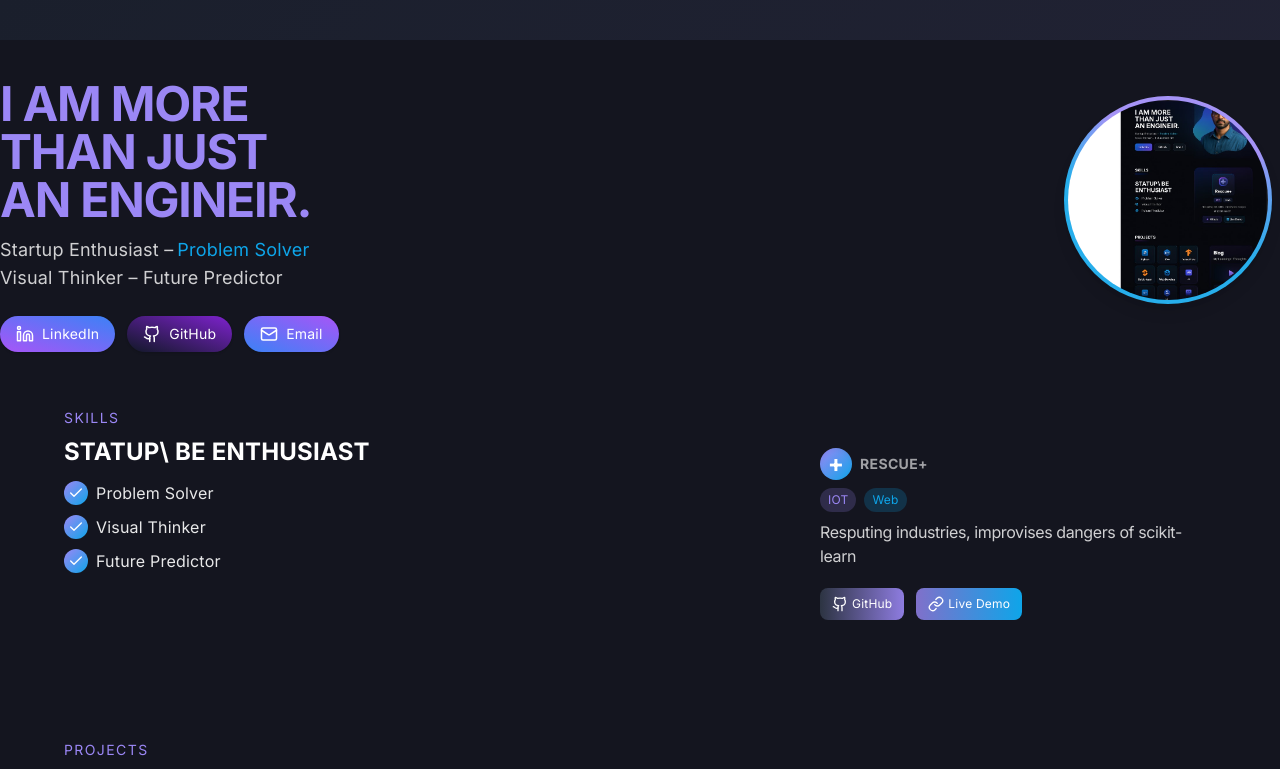
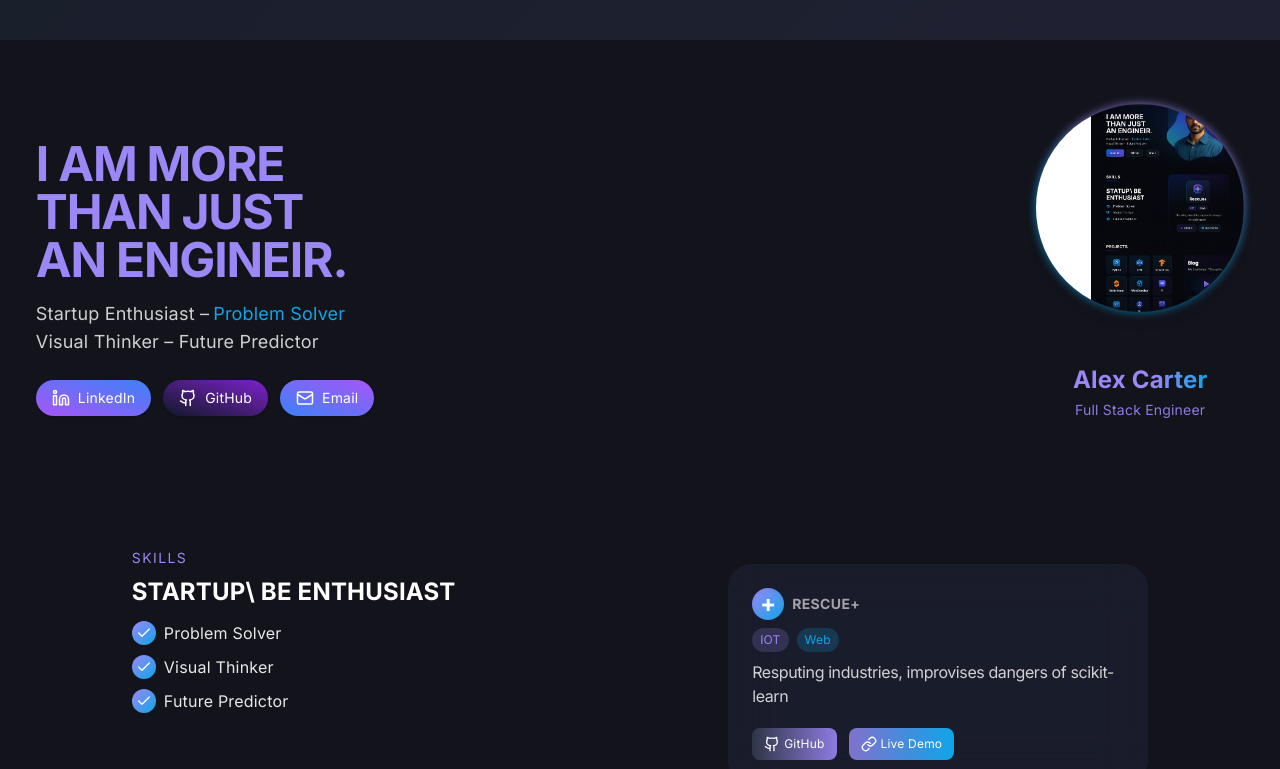
Before and after one commit to KrishnaSingh137/vibrant-vite-portfolio, a React (Vite) app: page / in a window 1280 px wide. Shown: the top 769 px of the page. Built offline with nearby package versions, Linux system fonts and the light colour scheme.

Commit message:
feat: Improve profile blob design
- Added AOS library for animations.
- Added name below the profile image.
- Adjusted spacing for desktop view.

```diff
--- a/src/components/ProfileBlob.tsx
+++ b/src/components/ProfileBlob.tsx
@@ -7,9 +7,11 @@ interface ProfileBlobProps {
 }
 
 const ProfileBlob: React.FC<ProfileBlobProps> = ({ src, alt }) => (
-  <div className="relative w-40 h-40 sm:w-52 sm:h-52 ml-auto fade-in-up" style={{ marginRight: "0.5rem" }}>
-    <div className="absolute inset-0 rounded-full z-0" style={{
-      background: "radial-gradient(ellipse 65% 90% at 60% 0,#9b87f5 60%,#0EA5E9 100%)"
+  <div className="relative w-40 h-40 sm:w-52 sm:h-52 fade-in-up" style={{ marginRight: "0" }}>
+    <div className="absolute inset-0 rounded-full z-0 transition-all" style={{
+      background: "radial-gradient(ellipse 65% 90% at 60% 0,#9b87f5 60%,#0EA5E9 100%)",
+      filter: "blur(5px)",
+      opacity: 0.8,
     }}></div>
     <img
       src={src}
--- a/src/index.css
+++ b/src/index.css
@@ -3,7 +3,7 @@
 @tailwind components;
 @tailwind utilities;
 
-/* --- Animations & Transitions --- */
+/* --- Animations & Transitions, improved AOS --- */
 @layer utilities {
   .fade-in {
     @apply animate-fade-in;
@@ -11,11 +11,15 @@
   .fade-in-up {
     @apply animate-fade-in-up;
   }
+  /* Modern smooth glass effect for modern look */
+  .glass {
+    @apply bg-glass backdrop-blur-xl shadow-none rounded-xl border-none;
+  }
 }
 
 @layer base {
   :root {
-    --background: 232 22% 10%;
+    --background: 230 22% 8.8%;
     --foreground: 220 41.5% 97%;
     --card: 240 13% 14%;
     --card-foreground: 220 41.5% 94%;
@@ -31,12 +35,11 @@
     --accent-foreground: 240 13% 16%;
     --destructive: 0 68% 51%;
     --destructive-foreground: 0 0% 100%;
-    --border: 232 21% 17%;
-    --input: 232 21% 17%;
+    --border: 232 21% 14%;
+    --input: 232 21% 14%;
     --ring: 265 51% 39%;
-    --radius: 1.2rem;
+    --radius: 1.35rem;
 
-    /* Sidebar colors not needed but left for consistency. */
     --sidebar-background: 248 16% 12%;
     --sidebar-foreground: 240 4.8% 95.9%;
     --sidebar-primary: 224.3 76.3% 48%;
@@ -48,7 +51,7 @@
   }
 
   .dark {
-    --background: 230 22% 9%;
+    --background: 230 22% 8.8%;
     --foreground: 220 41.5% 97%;
     --card: 240 13% 14%;
     --card-foreground: 220 41.5% 97%;
@@ -64,10 +67,10 @@
     --accent-foreground: 232 13% 16%;
     --destructive: 0 68% 51%;
     --destructive-foreground: 0 0% 100%;
-    --border: 232 21% 17%;
-    --input: 232 21% 17%;
+    --border: 232 21% 12%;
+    --input: 232 21% 12%;
     --ring: 265 51% 39%;
-    --radius: 1.2rem;
+    --radius: 1.35rem;
     --sidebar-background: 248 16% 12%;
     --sidebar-foreground: 240 4.8% 95.9%;
     --sidebar-primary: 224.3 76.3% 48%;
@@ -83,6 +86,7 @@
     box-sizing: border-box;
     /* Remove ALL default borders. */
     border-width: 0;
+    border: none !important;
     /* Remove background from default, inherited from parent or set specifically. */
     background: none;
     /* Remove default margin for precise control */
@@ -90,8 +94,8 @@
   }
 
   body {
-    @apply bg-background text-foreground font-inter;
-    background: linear-gradient(135deg, #1a1f2c 0%, #232336 65%, #18182a 100%);
+    @apply bg-background text-foreground font-inter fade-in;
+    background: linear-gradient(135deg, #1a1f2c 0%, #232336 75%, #18182a 100%);
     min-height: 100vh;
     letter-spacing: 0.2px;
     font-variation-settings: "opsz" 32;
--- a/src/pages/Index.tsx
+++ b/src/pages/Index.tsx
@@ -12,17 +12,17 @@ import BlogCard from "../components/BlogCard";
 
 const Index = () => {
   return (
-    <div className="min-h-screen w-full font-inter bg-background text-white pb-16 fade-in-up">
+    <div className="min-h-screen w-full font-inter bg-background text-white pb-16 fade-in" style={{ paddingLeft: "2.8vw", paddingRight: "2.8vw" }}>
       {/* Hero/Header */}
-      <div className="flex flex-col sm:flex-row items-center justify-between w-full pt-10 pb-14 gap-6 sm:gap-0">
+      <div className="flex flex-col sm:flex-row items-center justify-between w-full pt-16 pb-16 gap-10 sm:gap-0 fade-in-up" data-aos="fade-up">
         {/* Left: Headline + social */}
         <div className="flex-1">
-          <h1 className="text-3xl sm:text-4xl md:text-5xl font-extrabold tracking-tight leading-snug gradient-text mb-3 fade-in-up">
+          <h1 className="text-3xl sm:text-4xl md:text-5xl font-extrabold tracking-tight leading-snug gradient-text mb-4 fade-in-up" data-aos="fade-up">
             I AM MORE<br />
             THAN JUST<br />
             AN ENGINEIR.
           </h1>
-          <div className="text-white/80 text-base sm:text-lg font-medium mb-3 sm:max-w-lg fade-in-up">
+          <div className="text-white/80 text-base sm:text-lg font-medium mb-5 sm:max-w-lg fade-in-up" data-aos="fade-up" data-aos-delay="80">
             Startup Enthusiast –
             <span className="text-accent-blue ml-1">Problem Solver</span>
             <br />
@@ -30,16 +30,22 @@ const Index = () => {
           </div>
           <SocialButtons />
         </div>
-        {/* Right: Profile photo */}
-        <ProfileBlob src="/lovable-uploads/8d390e13-a3c3-4861-b87f-fbf70c7bfef8.png" alt="Profile" />
+        {/* Right: Profile photo & name */}
+        <div className="flex flex-col items-center fade-in-up" data-aos="fade-up" data-aos-delay="120">
+          <ProfileBlob src="/lovable-uploads/8d390e13-a3c3-4861-b87f-fbf70c7bfef8.png" alt="Profile" />
+          <div className="mt-5 text-center">
+            <span className="text-2xl font-bold gradient-text block">Alex Carter</span>
+            <span className="block text-sm text-accent-purple/90 mt-1">Full Stack Engineer</span>
+          </div>
+        </div>
       </div>
 
       {/* Skills & Featured */}
-      <div className="flex flex-col md:flex-row gap-8 md:gap-16 px-2 sm:px-4 xl:px-16 fade-in-up">
+      <div className="flex flex-col md:flex-row gap-10 md:gap-20 px-3 sm:px-8 xl:px-24 fade-in-up" data-aos="fade-up" data-aos-delay="60">
         <div className="flex-1 min-w-[230px]">
           <div className="uppercase text-sm tracking-widest text-accent-purple mb-2">Skills</div>
           <div className="text-2xl font-bold mb-2">
-            STATUP\ BE ENTHUSIAST
+            STARTUP\ BE ENTHUSIAST
           </div>
           <SkillList />
         </div>
@@ -49,7 +55,7 @@ const Index = () => {
       </div>
 
       {/* Projects & Blog */}
-      <div className="flex flex-col md:flex-row gap-8 md:gap-16 px-2 sm:px-4 xl:px-16 mt-14 fade-in-up">
+      <div className="flex flex-col md:flex-row gap-10 md:gap-20 px-3 sm:px-8 xl:px-24 mt-16 fade-in-up" data-aos="fade-up" data-aos-delay="80">
         <div className="flex-1 min-w-[210px]">
           <div className="uppercase text-sm tracking-widest text-accent-purple mb-3">Projects</div>
           <ProjectGrid />
```
